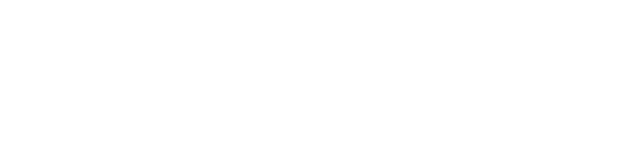
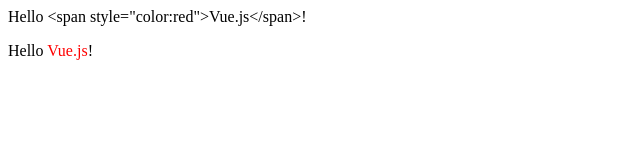
Before and after one commit to mijinco0612/vue-training, a plain HTML site: page index.html in a window 1280 px wide. Shown: the whole page, without its empty margins (0-640 px from the left). Drawn offline with nearby package versions, Linux system fonts and the light colour scheme.

Commit message:
vue v-html

```diff
--- a/index.html
+++ b/index.html
@@ -6,6 +6,11 @@
 </head>
 <body>
 <div id="app">
+    <p>
+    {{message}}
+    </p>
+    <p v-html="message">
+    </p>
 </div>
 <script src="https://cdn.jsdelivr.net/npm/vue@2.5.16"></script>
 <script src="js/main.js"></script>
--- a/js/main.js
+++ b/js/main.js
@@ -1,6 +1,6 @@
 var app = new Vue({
   el:'#app',
   data:{
-
+    message : 'Hello <span style="color:red">Vue.js</span>!'
   }
 })
```
